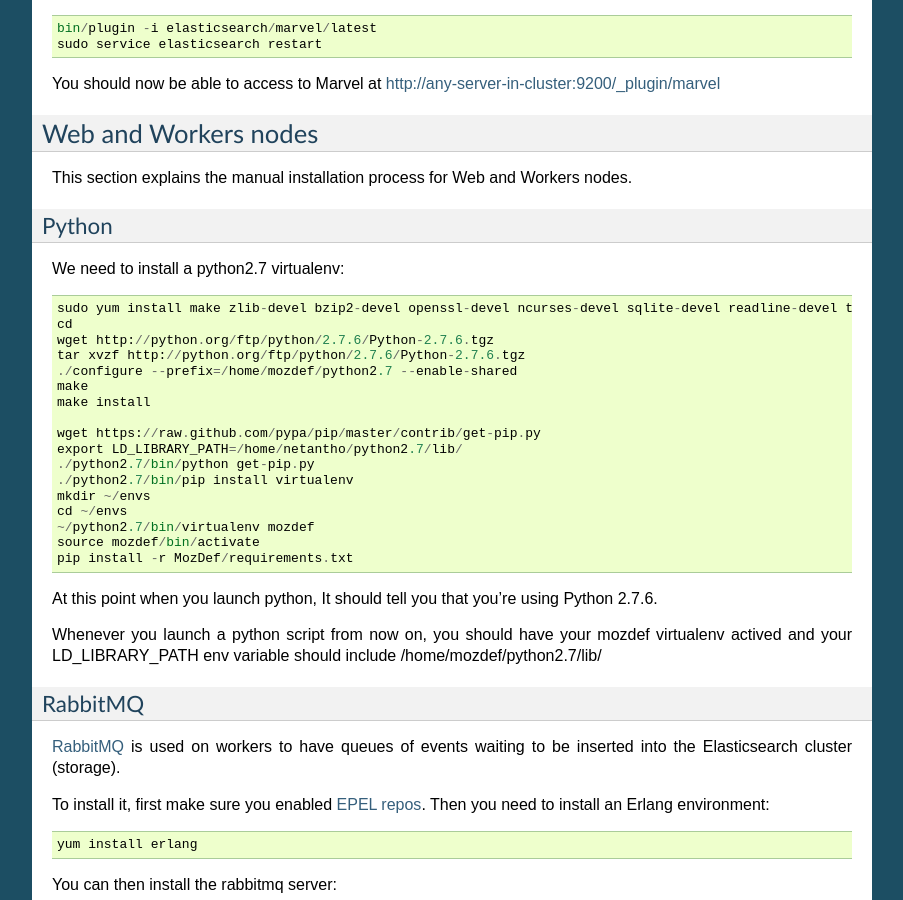
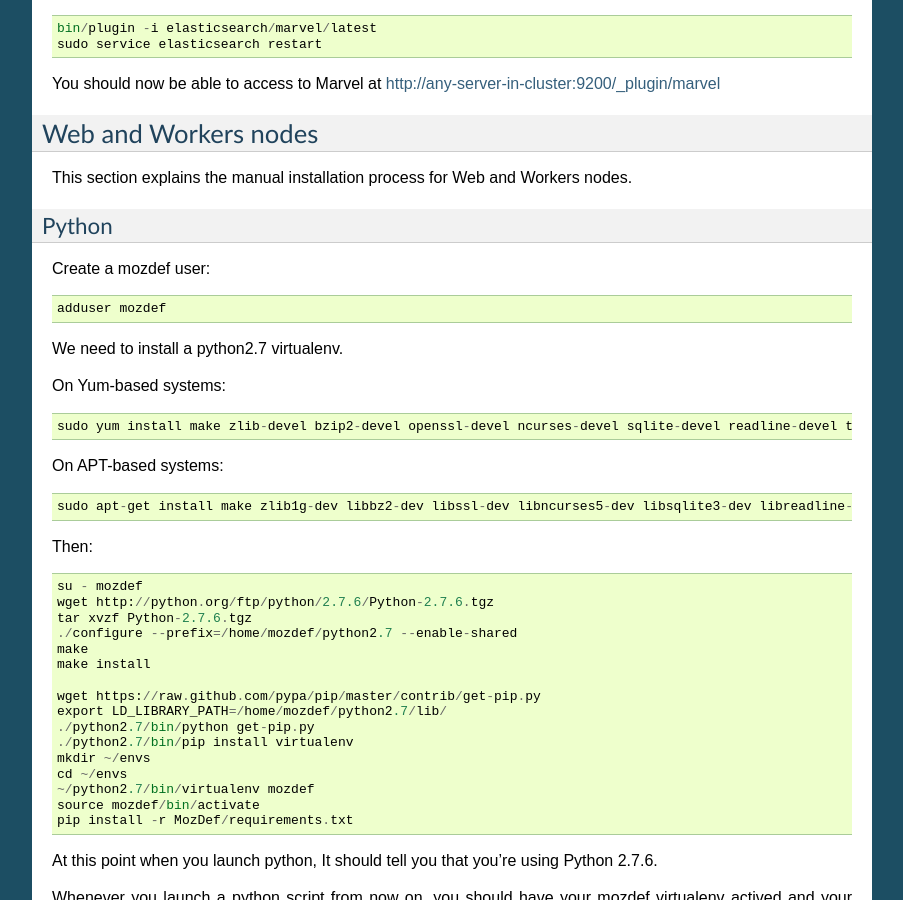
Before and after one commit to mozilla/MozDef, a Sphinx documentation site: the page built from docs/source/installation.rst, in a window 1280 px wide and 900 px high, scrolled down 1307 px. Shown: the whole window, without its empty margins (198-1101 px from the left). Built offline with Sphinx 7.4.7, drawn with Linux system fonts in a browser that asks for light colours.

Commit message:
averez-issue-30: Doc for installation fix by @BjornArnelid thanks! (Issue #30)

```diff
--- a/docs/source/index.rst
+++ b/docs/source/index.rst
@@ -34,6 +34,6 @@
 Contact
 =======
 
-* opsec INSERTAT mozilla.com
+* opsec+mozdef INSERTAT mozilla.com
 * Jeff Bryner, jbryner INSERTAT mozilla.com @0x7eff
 * Anthony Verez, averez INSERTAT mozilla.com @netantho
--- a/docs/source/installation.rst
+++ b/docs/source/installation.rst
@@ -84,18 +84,31 @@
 Python
 ******
 
-We need to install a python2.7 virtualenv::
+Create a mozdef user::
+
+  adduser mozdef
+
+We need to install a python2.7 virtualenv.
+
+On Yum-based systems::
 
   sudo yum install make zlib-devel bzip2-devel openssl-devel ncurses-devel sqlite-devel readline-devel tk-devel pcre-devel gcc gcc-c++
-  cd
+
+On APT-based systems::
+
+  sudo apt-get install make zlib1g-dev libbz2-dev libssl-dev libncurses5-dev libsqlite3-dev libreadline-dev tk-dev libpcre3-dev libpcre++-dev build-essential g++
+
+Then::
+
+  su - mozdef
   wget http://python.org/ftp/python/2.7.6/Python-2.7.6.tgz
-  tar xvzf http://python.org/ftp/python/2.7.6/Python-2.7.6.tgz
+  tar xvzf Python-2.7.6.tgz
   ./configure --prefix=/home/mozdef/python2.7 --enable-shared
   make
   make install
 
   wget https://raw.github.com/pypa/pip/master/contrib/get-pip.py
-  export LD_LIBRARY_PATH=/home/netantho/python2.7/lib/
+  export LD_LIBRARY_PATH=/home/mozdef/python2.7/lib/
   ./python2.7/bin/python get-pip.py
   ./python2.7/bin/pip install virtualenv
   mkdir ~/envs
```
